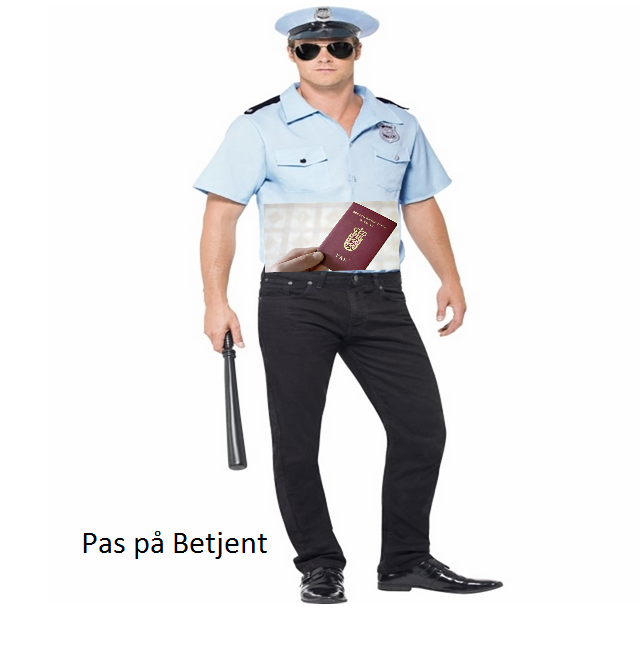
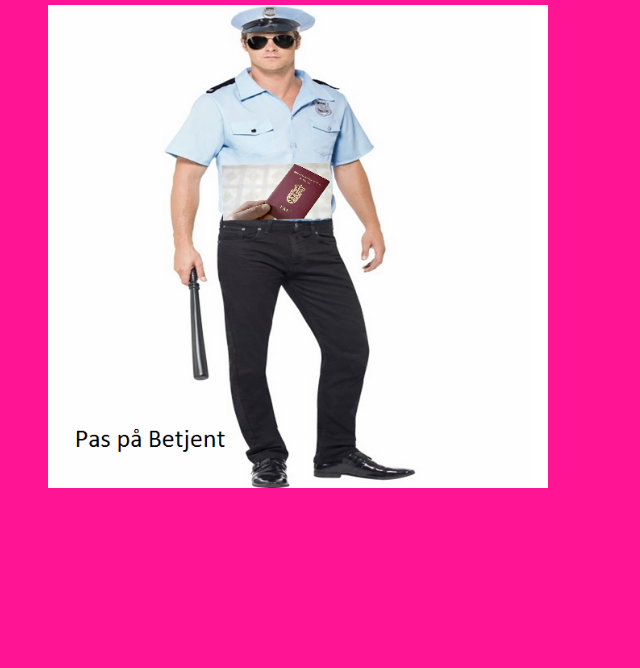
Before and after one commit to TitanTania/Exercise1for2sem, a plain HTML site: page history.html in a window 1280 px wide. Shown: the part 132-800 px from the top of the page, without its empty margins (0-640 px from the left). Drawn offline with Linux system fonts and the light colour scheme.

Commit message:
Added style to history.html

```diff
--- a/history.html
+++ b/history.html
@@ -3,6 +3,9 @@
   <head>
     <meta charset="utf-8">
     <title>History</title>
+      <link rel="stylesheet" href="style.css">
+
+    </style>
   </head>
   <body>
     <nav>
```
